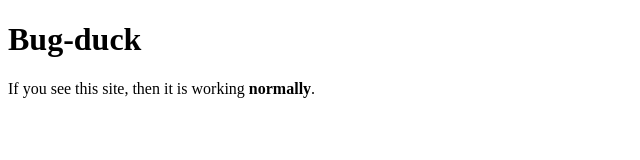
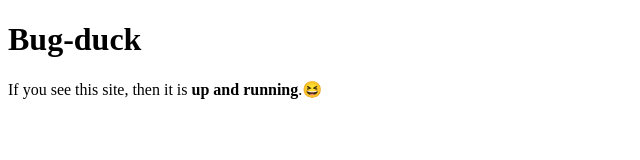
Before and after one commit to cao-zhiming/bugduck.ga, a plain HTML site: page index.html in a window 1280 px wide. Shown: the full height of the page, 0-640 px from the left. Drawn offline with Linux system fonts and the light colour scheme.

Commit message:
Update index.html

```diff
--- a/index.html
+++ b/index.html
@@ -1,3 +1,3 @@
 <!DOCTYPE html><head><meta charset="utf-8"><title>BUGDUCK</title></head><body><h1>Bug-duck</h1>
-  <p>If you see this site, then it is working <b>normally</b>.</p>
+  <p>If you see this site, then it is <b>up and running</b>.😆</p>
 </body></html>
```
